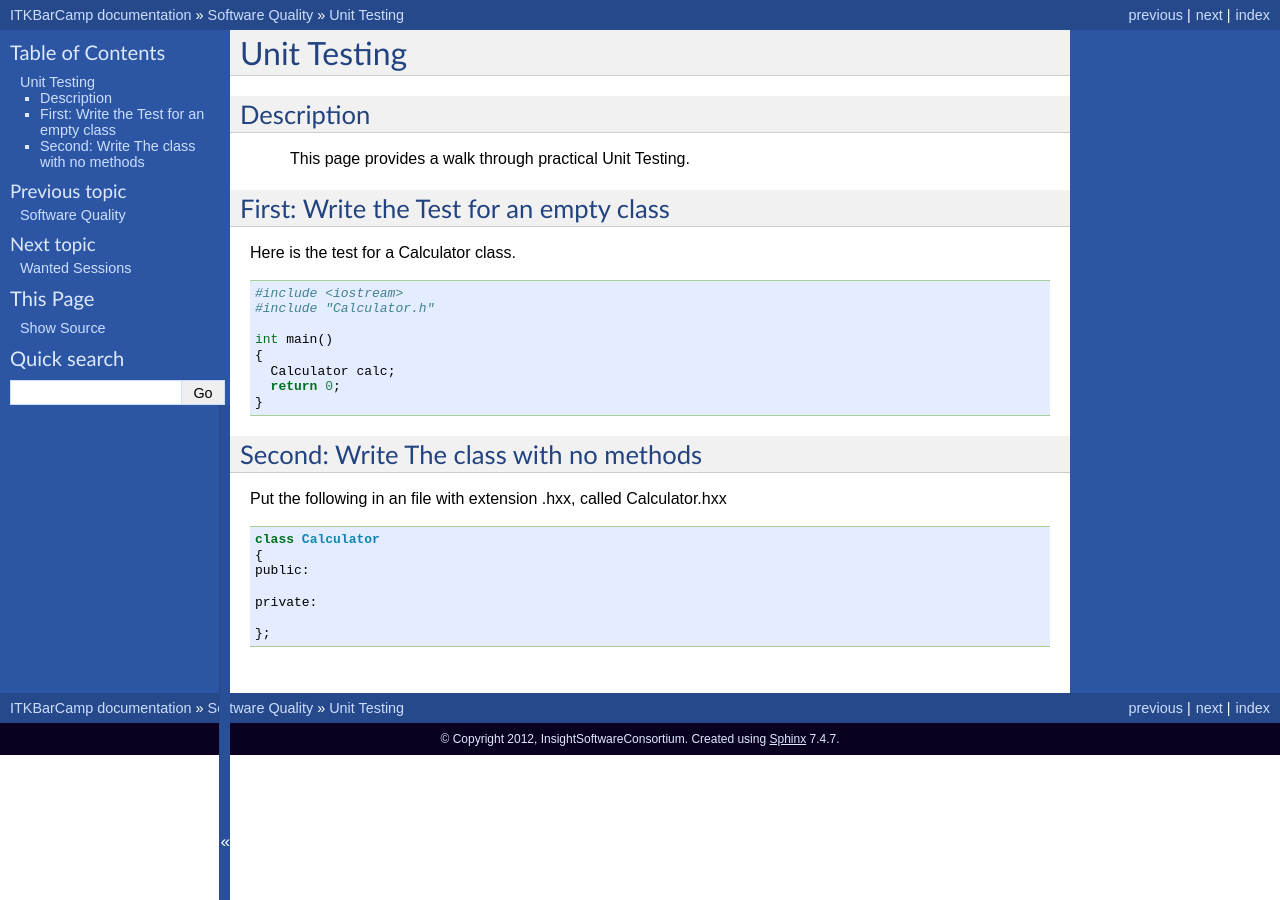
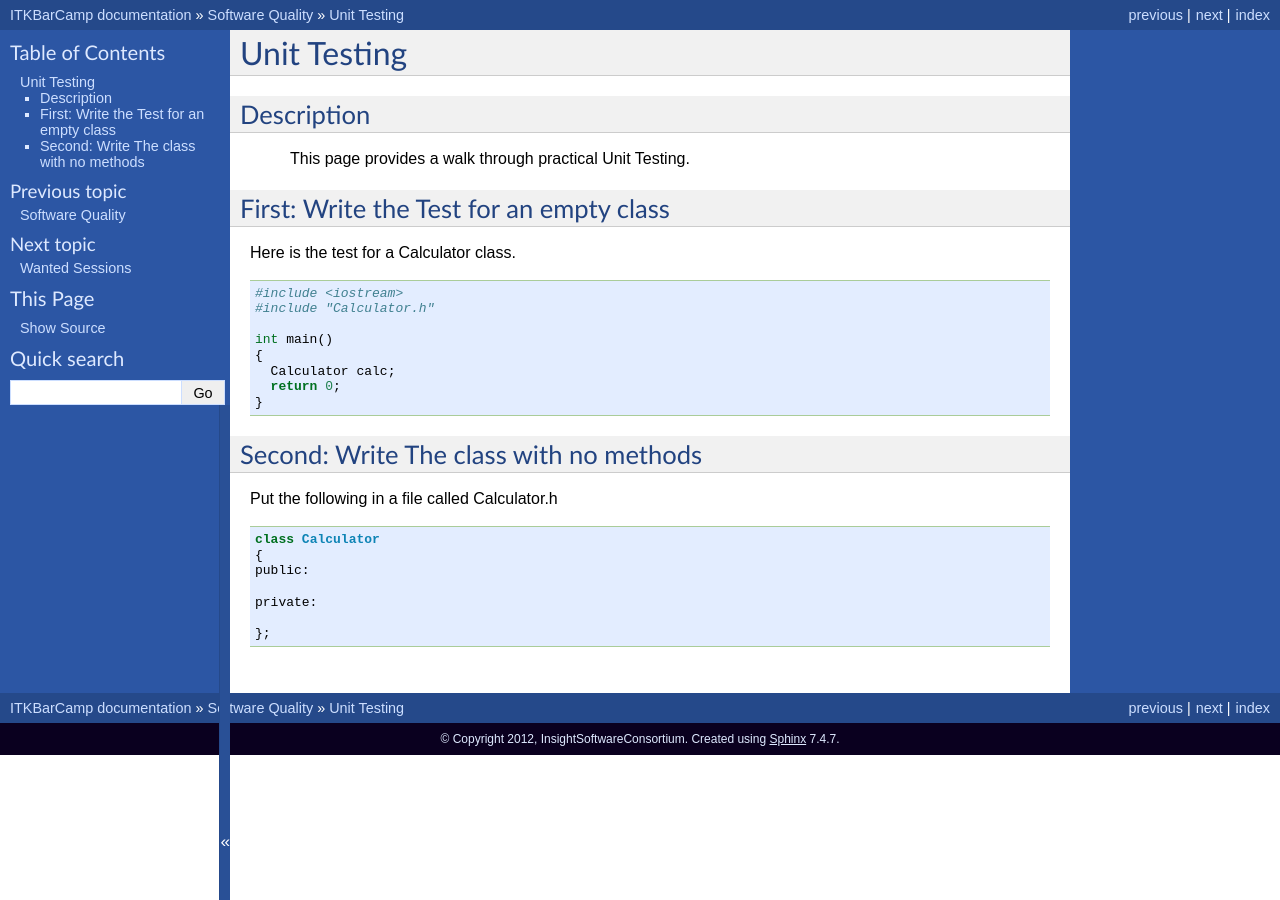
Before and after one commit to InsightSoftwareConsortium/ITKBarCamp, a Sphinx documentation site: the page built from doc/source/SoftwareQuality/UnitTesting.rst, in a window 1280 px wide. Built offline with Sphinx 7.4.7, drawn with Linux system fonts in a browser that asks for light colours; formulas are drawn with MathJax 3.

```diff
--- a/doc/source/SoftwareQuality/UnitTesting.rst
+++ b/doc/source/SoftwareQuality/UnitTesting.rst
@@ -28,7 +28,7 @@
 Second: Write The class with no methods
 ---------------------------------------
 
-Put the following in an file with extension .hxx, called Calculator.hxx
+Put the following in a file called Calculator.h
 
 ::
 
```
